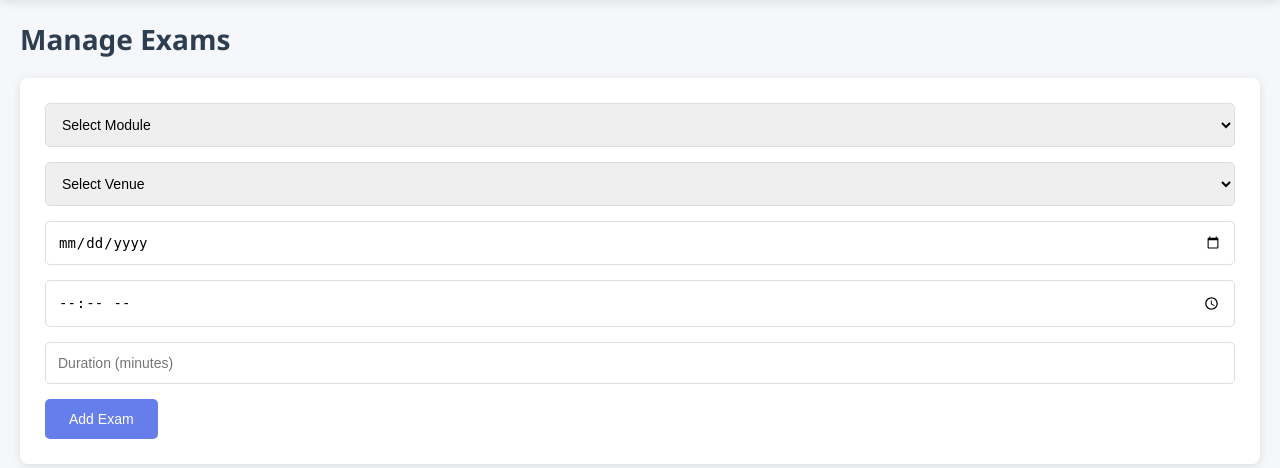
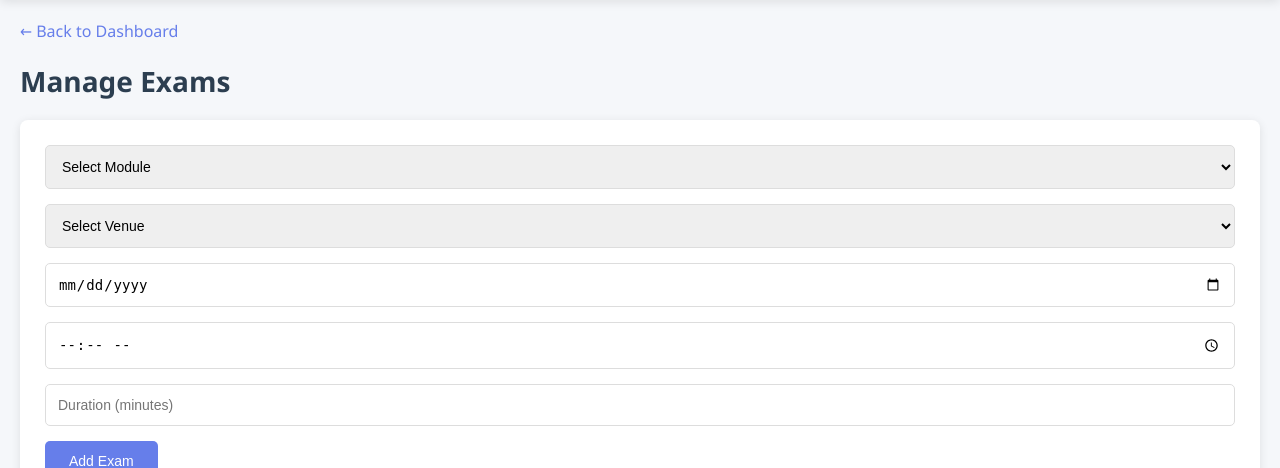
Before and after one commit to ReginalThembaubisi/smart-timetable-system, a PHP site: page /exams.php in a window 1280 px wide. Shown: the part 73-541 px from the top of the page. Run offline with PHP 8.4, Linux system fonts and the light colour scheme; the visitor is signed in with stand-in values (Sample User, id 1); data comes from the database, SQL or seed files in the repository.

Commit message:
Update: Add navigation links to admin pages

```diff
--- a/admin/exams.php
+++ b/admin/exams.php
@@ -48,6 +48,7 @@ if (isset($_GET['edit'])) {
 <body>
     <?php include 'header.php'; ?>
     <div class="container">
+        <a href="index.php" class="back-link">← Back to Dashboard</a>
         <h2>Manage Exams</h2>
         <form method="POST" class="form">
             <input type="hidden" name="exam_id" value="<?= $editExam['exam_id'] ?? '' ?>">
--- a/admin/lecturers.php
+++ b/admin/lecturers.php
@@ -45,6 +45,7 @@ if (isset($_GET['edit'])) {
 <body>
     <?php include 'header.php'; ?>
     <div class="container">
+        <a href="index.php" class="back-link">← Back to Dashboard</a>
         <h2>Manage Lecturers</h2>
         <form method="POST" class="form">
             <input type="hidden" name="lecturer_id" value="<?= $editLecturer['lecturer_id'] ?? '' ?>">
--- a/admin/modules.php
+++ b/admin/modules.php
@@ -45,6 +45,7 @@ if (isset($_GET['edit'])) {
 <body>
     <?php include 'header.php'; ?>
     <div class="container">
+        <a href="index.php" class="back-link">← Back to Dashboard</a>
         <h2>Manage Modules</h2>
         <form method="POST" class="form">
             <input type="hidden" name="module_id" value="<?= $editModule['module_id'] ?? '' ?>">
--- a/admin/study_sessions.php
+++ b/admin/study_sessions.php
@@ -65,6 +65,7 @@ if (isset($_GET['edit'])) {
 <body>
     <?php include 'header.php'; ?>
     <div class="container">
+        <a href="index.php" class="back-link">← Back to Dashboard</a>
         <h2>Manage Study Sessions</h2>
         <form method="POST" class="form">
             <input type="hidden" name="session_id" value="<?= $editSession['session_id'] ?? '' ?>">
--- a/admin/timetable.php
+++ b/admin/timetable.php
@@ -49,6 +49,7 @@ if (isset($_GET['edit'])) {
 <body>
     <?php include 'header.php'; ?>
     <div class="container">
+        <a href="index.php" class="back-link">← Back to Dashboard</a>
         <h2>Manage Timetable Sessions</h2>
         <form method="POST" class="form">
             <input type="hidden" name="session_id" value="<?= $editSession['session_id'] ?? '' ?>">
--- a/admin/venues.php
+++ b/admin/venues.php
@@ -45,6 +45,7 @@ if (isset($_GET['edit'])) {
 <body>
     <?php include 'header.php'; ?>
     <div class="container">
+        <a href="index.php" class="back-link">← Back to Dashboard</a>
         <h2>Manage Venues</h2>
         <form method="POST" class="form">
             <input type="hidden" name="venue_id" value="<?= $editVenue['venue_id'] ?? '' ?>">
```
